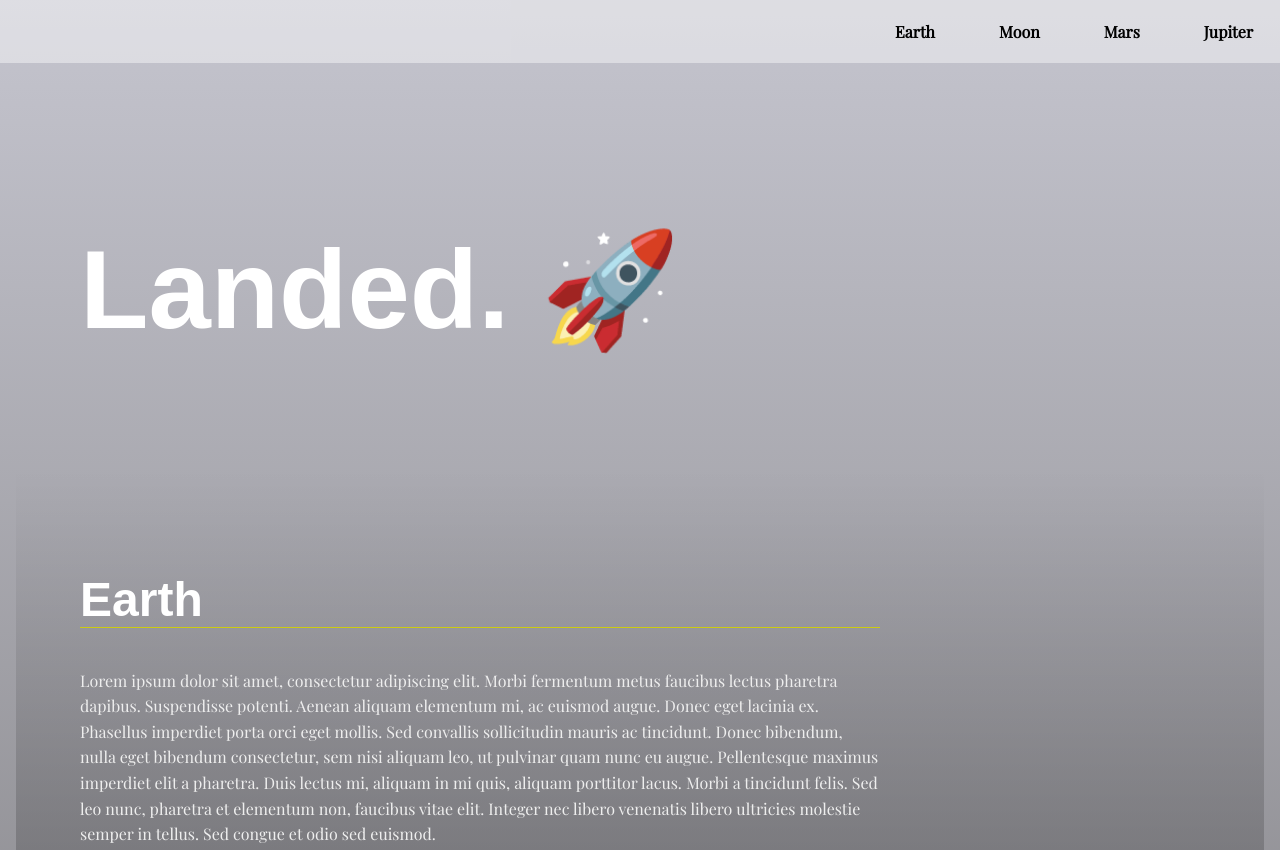
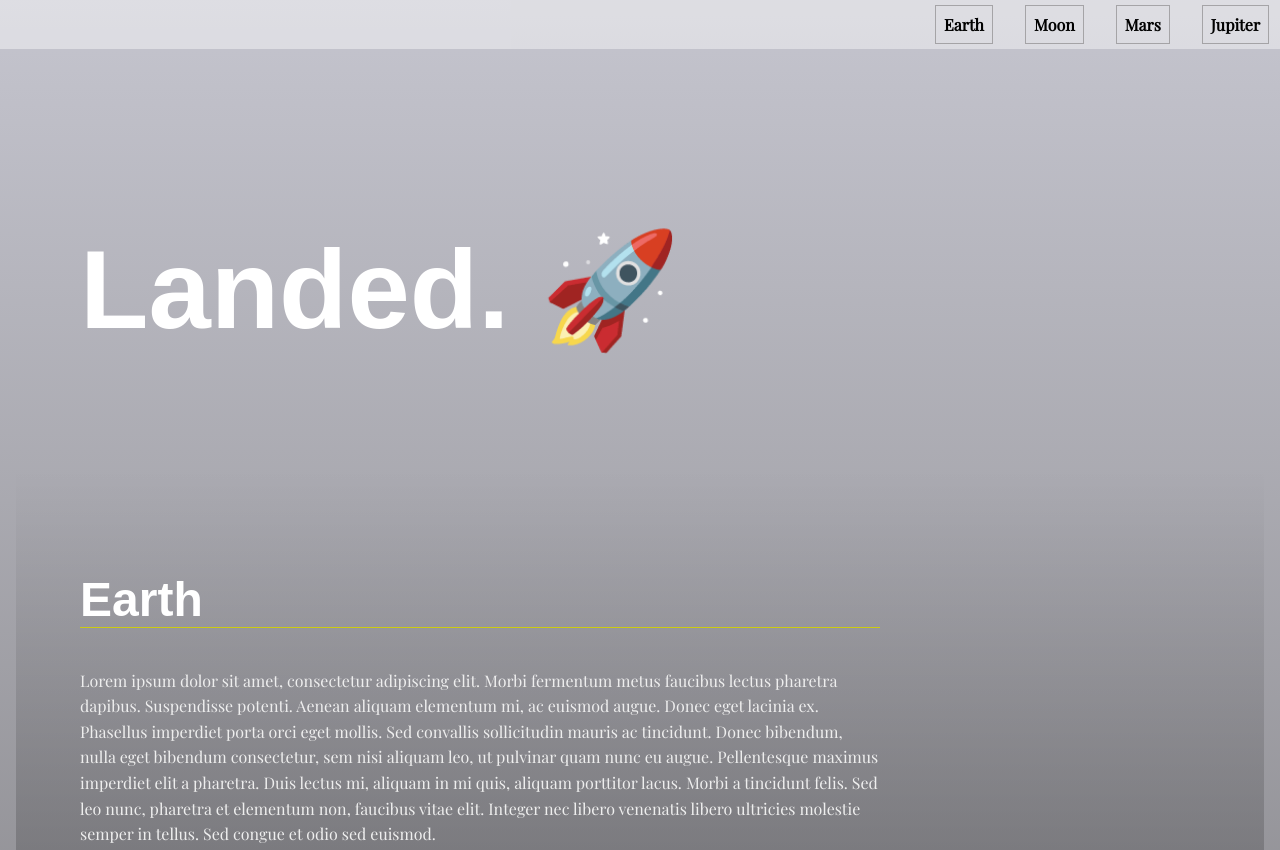
Before and after one commit to ryanfrayser/udc-landing, a plain HTML site: page index.html in a window 1280 px wide. Shown: the top 850 px of the page. Drawn offline with nearby package versions, Linux system fonts and the light colour scheme.

Commit message:
Applying updated "active navigation" for navbar

```diff
--- a/css/styles.css
+++ b/css/styles.css
@@ -87,7 +87,7 @@ section {
 
 .navbar__menu .menu__link {
     display: block;
-    padding: 1em;
+    padding: .5em;
     font-weight: bold;
     text-decoration: none;
     color: #000;
@@ -149,3 +149,9 @@ section.activated {
     background: linear-gradient(0deg, rgba(0, 0, 0, 0.3) 0%, rgba(0, 0, 0, 0) 100%);
 
 }
+.menu__link.activeNav {
+border: 1.5px solid rgba(110, 108, 108, 0.5);
+
+
+
+}
--- a/js/app.js
+++ b/js/app.js
@@ -28,19 +28,13 @@ for (let i=0; i<navSections.length; i++){
         const sectionTitle = navSections[i].getAttribute('data-title');
 
             navLink.textContent = sectionTitle;
-            navLink.classList = "menu__link";
+            navLink.classList = ("menu__link");
             navLink.setAttribute("href", `#${navSections[i].getAttribute("id")}`);
+            navLink.id = (`nav-${navSections[i].getAttribute("id")}`);
+
 
             navbar.appendChild(navItem);
             navItem.appendChild(navLink);
-
-
-            if (navSections[i].classList.contains('activated')) {
-                navLink.classList.add('underline');
-            }
-            else {
-                navLink.classList.remove('underline')
-            }
     }
 
 
@@ -83,13 +77,18 @@ let options = {
     threshold: .75,
 };
 
+
+
 const observer = new IntersectionObserver( function(entries,observer){
     entries.forEach(entry => {
         if (entry.isIntersecting === true) {
-            entry.target.classList.add('activated')
+            entry.target.classList.add('activated');
+            console.log(entry.target.id);
+            document.querySelector(`#nav-${entry.target.id}`).classList.add('activeNav');
         }
         else{
             entry.target.classList.remove('activated')
+            document.querySelector(`#nav-${entry.target.id}`).classList.remove('activeNav');
         }
     });
 }, options);
```
